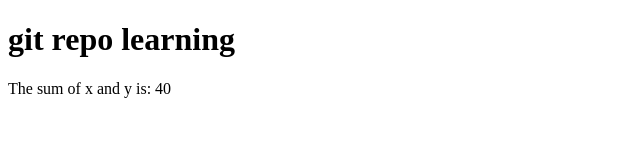
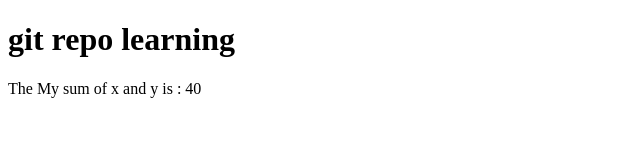
Before and after one commit to Laxmideveloper/git-repo, a plain HTML site: page index.html in a window 1280 px wide. Shown: the full height of the page, 0-640 px from the left. Drawn offline with Linux system fonts and the light colour scheme.

Commit message:
adding all files

```diff
--- a/index.html
+++ b/index.html
@@ -13,7 +13,7 @@
         let x = 20;
         let y = 20;
         let z = x + y;
-        document.write("The sum of x and y is: " + z);
+        document.write(" The My  sum of x and y is : " + z);
     </script>
 </body>
 
```
